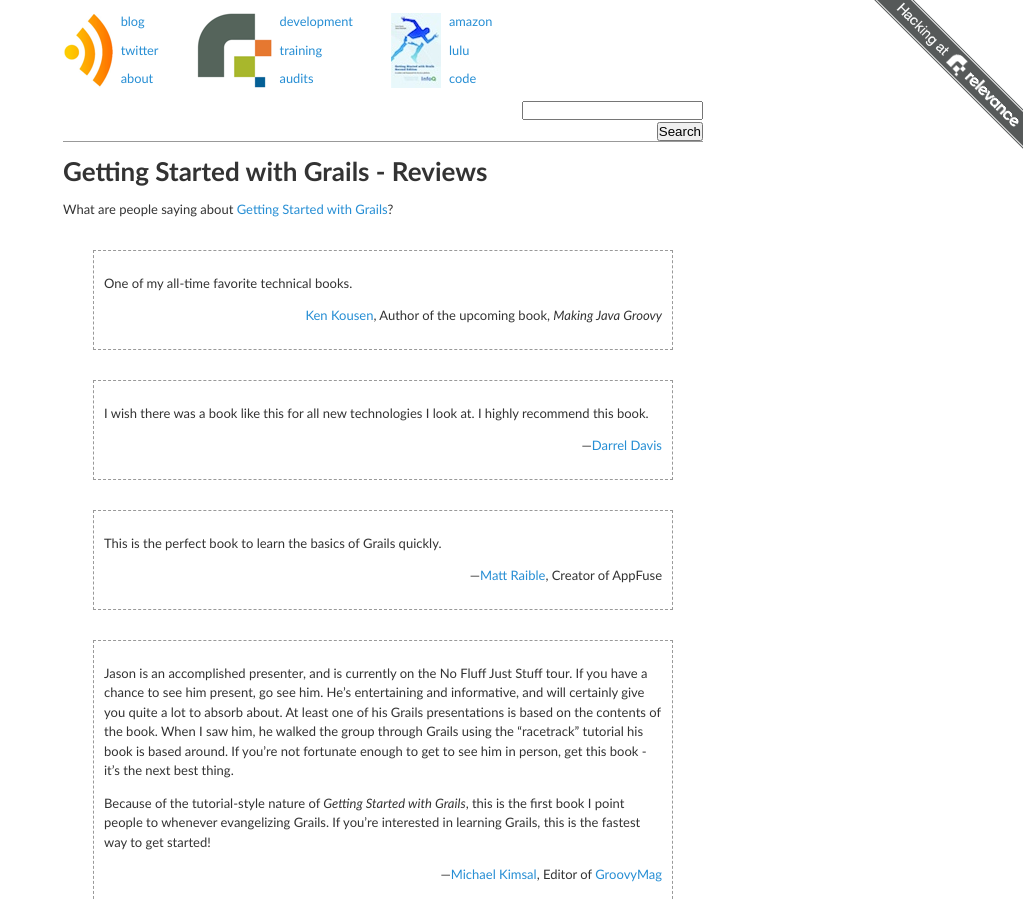
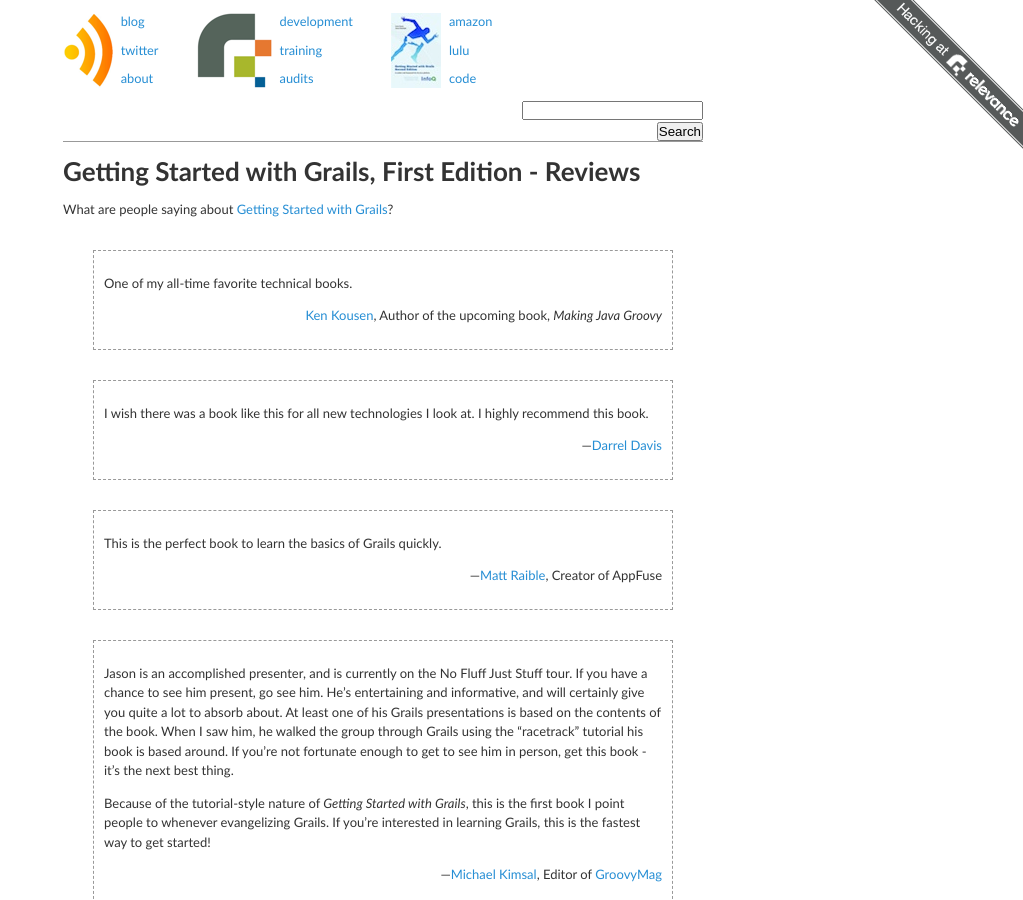
Before and after one commit to asclepius/paulkulyk.com, a Jekyll site: the page built from gswg_reviews.md, in a window 1280 px wide and 900 px high. Shown: the whole window, without its empty margins (257-1280 px from the left). Built offline with Jekyll 4.4.1, drawn with Linux system fonts in a browser that asks for light colours; nearby versions of some CDN libraries; comment, search, counter and statistics services are not loaded.

Commit message:
The GSwG "Reviews" page currently covers the first edition only

```diff
--- a/gswg_reviews.md
+++ b/gswg_reviews.md
@@ -3,7 +3,7 @@
 layout: default
 title: Reviews for "Getting Started with Grails" - Jason Rudolph Dot Com
 ---
-# Getting Started with Grails - Reviews
+# Getting Started with Grails, First Edition - Reviews
 
 What are people saying about [Getting Started with Grails](http://www.infoq.com/minibooks/grails)?
 
```
